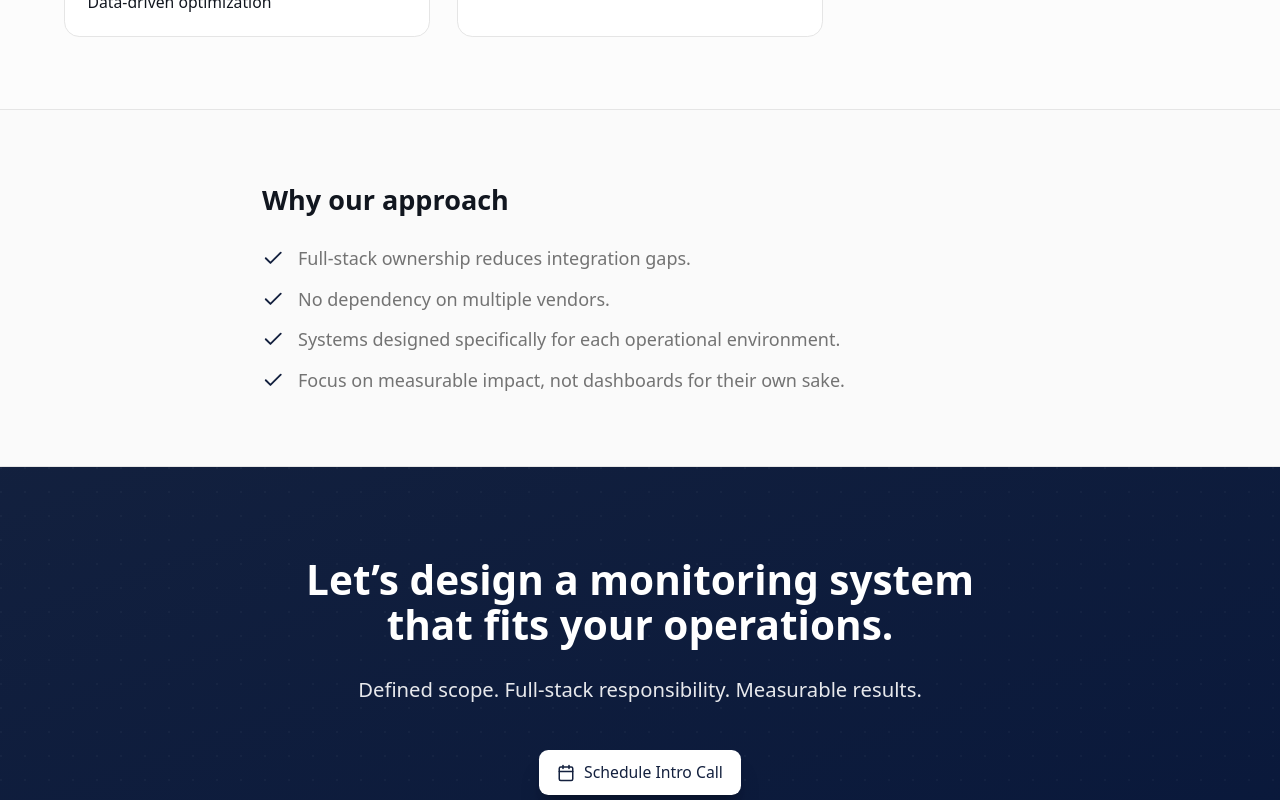
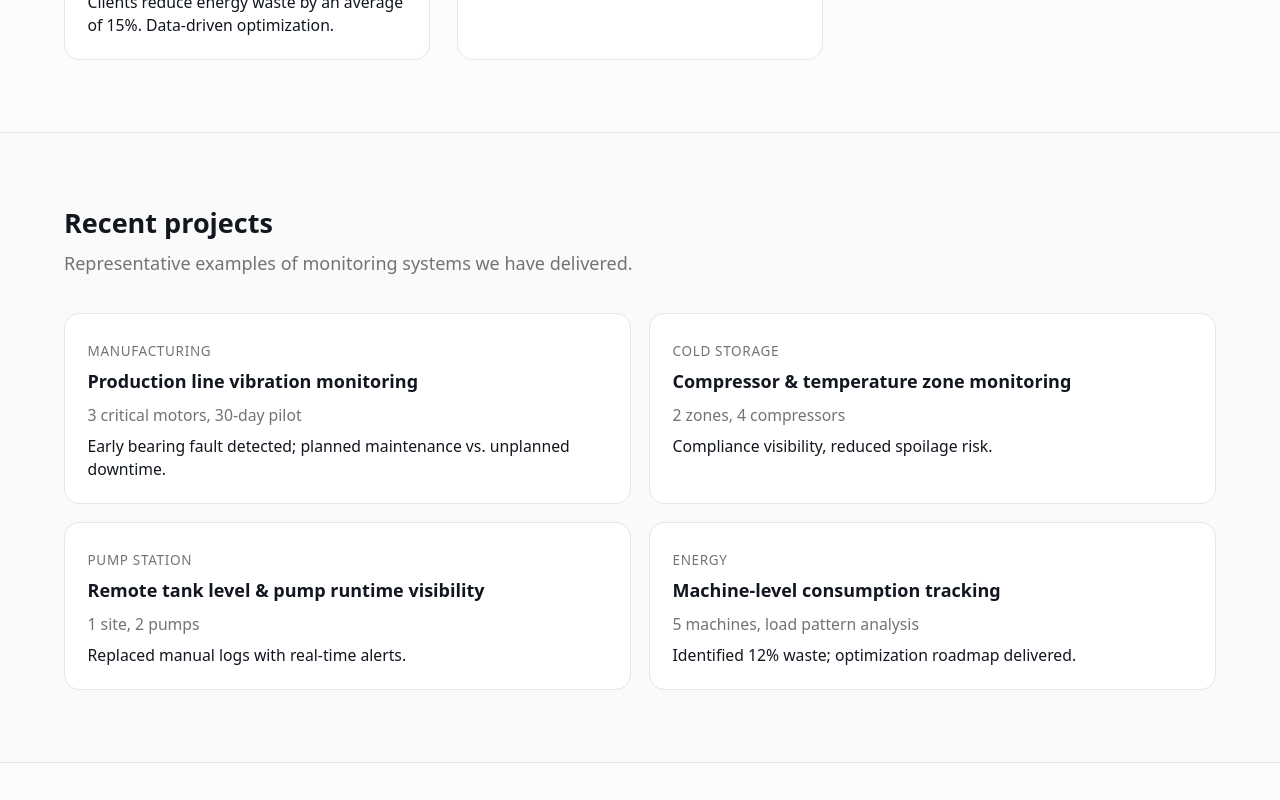
Before and after one commit to mateuszglowa/swa-iot-web, a Next.js app: page / in a window 1280 px wide. Shown: the part 3820-4620 px from the top of the page. Built offline with nearby package versions, Linux system fonts and the light colour scheme.

Commit message:
added Recent Projects section

```diff
--- a/src/app/page.tsx
+++ b/src/app/page.tsx
@@ -164,7 +164,7 @@ const USE_CASES = [
     asset: "Motors, bearings, compressors",
     risk: "Unplanned downtime, recurring failures",
     variables: "Vibration, temperature, pressure, runtime",
-    outcome: "Early fault detection, reduced unplanned downtime",
+    outcome: "Prevent failures that cost your company an average of 50,000+ zł per hour of downtime",
   },
   {
     vertical: "Irrigation & Agriculture",
@@ -185,7 +185,7 @@ const USE_CASES = [
     asset: "Machine-level consumption",
     risk: "Rising costs, no visibility into peaks or waste",
     variables: "Per-machine consumption, load patterns, peak usage",
-    outcome: "Data-driven optimization",
+    outcome: "Clients reduce energy waste by an average of 15%. Data-driven optimization.",
   },
   {
     vertical: "Pump Stations & Water Treatment",
@@ -193,6 +193,33 @@ const USE_CASES = [
     risk: "Remote blind spots, manual logs",
     variables: "Tank levels, pump runtime, temperature, alarms",
     outcome: "Remote visibility, faster incident response",
+  },
+] as const;
+
+const RECENT_PROJECTS = [
+  {
+    industry: "Manufacturing",
+    title: "Production line vibration monitoring",
+    scope: "3 critical motors, 30-day pilot",
+    outcome: "Early bearing fault detected; planned maintenance vs. unplanned downtime.",
+  },
+  {
+    industry: "Cold storage",
+    title: "Compressor & temperature zone monitoring",
+    scope: "2 zones, 4 compressors",
+    outcome: "Compliance visibility, reduced spoilage risk.",
+  },
+  {
+    industry: "Pump station",
+    title: "Remote tank level & pump runtime visibility",
+    scope: "1 site, 2 pumps",
+    outcome: "Replaced manual logs with real-time alerts.",
+  },
+  {
+    industry: "Energy",
+    title: "Machine-level consumption tracking",
+    scope: "5 machines, load pattern analysis",
+    outcome: "Identified 12% waste; optimization roadmap delivered.",
   },
 ] as const;
 
@@ -417,8 +444,41 @@ export default function Home() {
         </div>
       </section>
 
+      {/* 5b. Recent Projects */}
+      <section className="border-b border-border bg-muted/40 px-6 py-16 sm:px-8 lg:px-12">
+        <div className="mx-auto max-w-5xl">
+          <h2 className="text-xl font-bold text-foreground sm:text-2xl">
+            Recent projects
+          </h2>
+          <p className="mt-2 text-muted-foreground">
+            Representative examples of monitoring systems we have delivered.
+          </p>
+          <div className="mt-8 grid gap-4 sm:grid-cols-2">
+            {RECENT_PROJECTS.map((project) => (
+              <article
+                key={project.title}
+                className="rounded-xl border border-border bg-card p-5"
+              >
+                <span className="text-xs font-medium uppercase tracking-wider text-muted-foreground">
+                  {project.industry}
+                </span>
+                <h3 className="mt-1 font-semibold text-foreground">
+                  {project.title}
+                </h3>
+                <p className="mt-2 text-sm text-muted-foreground">
+                  {project.scope}
+                </p>
+                <p className="mt-2 text-sm font-medium text-foreground">
+                  {project.outcome}
+                </p>
+              </article>
+            ))}
+          </div>
+        </div>
+      </section>
+
       {/* 6. Why Our Approach */}
-      <section className="border-b border-border bg-muted/40 px-6 py-16 sm:px-8 lg:px-12">
+      <section className="border-b border-border px-6 py-16 sm:px-8 lg:px-12">
         <div className="mx-auto max-w-2xl">
           <h2 className="text-xl font-bold text-foreground sm:text-2xl">
             Why our approach
```
